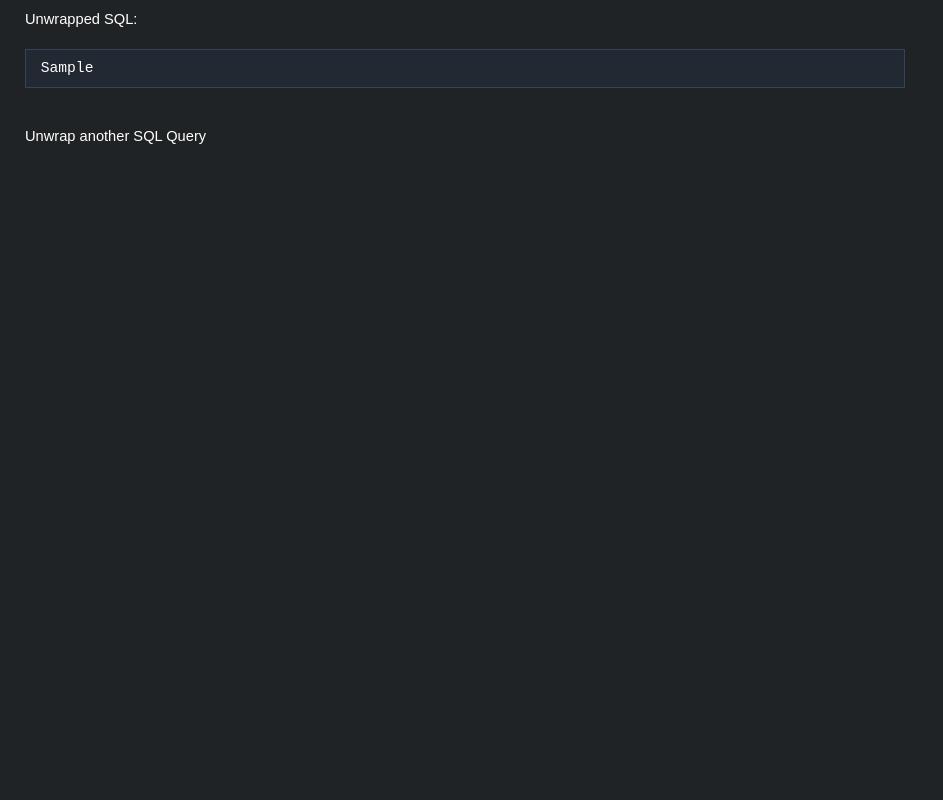
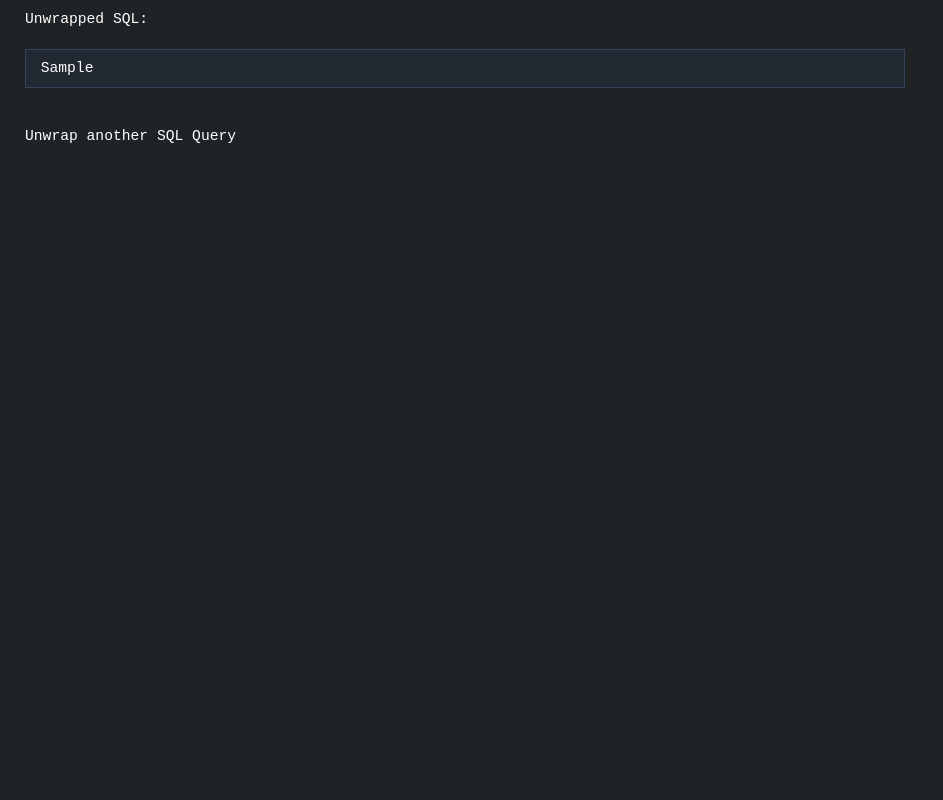
Before and after one commit to RemmyLee/Oracle-SQL-Unwrapper, a Flask app: template templates/index.html in a window 1280 px wide. Shown: the whole page, without its empty margins (0-943 px from the left). Run offline with Flask 2, Linux system fonts and the light colour scheme; the template is opened without the code that fills it: most values are stand-ins (such as "Sample title", 1, 10 or a date in 2020).

Commit message:
CSS changes

```diff
--- a/templates/index.html
+++ b/templates/index.html
@@ -1,7 +1,7 @@
 <html>
 <head>
     <style type="text/css">
-        body, td, th, h1, h2, h3, select, input, file, textarea  { font-size: 11pt; font-family: Arial, Helvetica, sans-serif; background-color: #202325; color: #FFF; }
+        body, td, th, h1, h2, h3, select, input, file, textarea  { font-size: 11pt; font-family: 'Courier New', monospace; background-color: #202325; color: #FFF; }
         address, body, blockquote, dd, div, dl, dt, fieldset, form, frame, frameset, h1, h2, h3, h4, h5, h6, iframe, noframes,
         object, ol, p, ul, applet, center, dir, hr, menu, pre { display: block; }
         form { margin: 0 0; padding: 0 0; }
```
